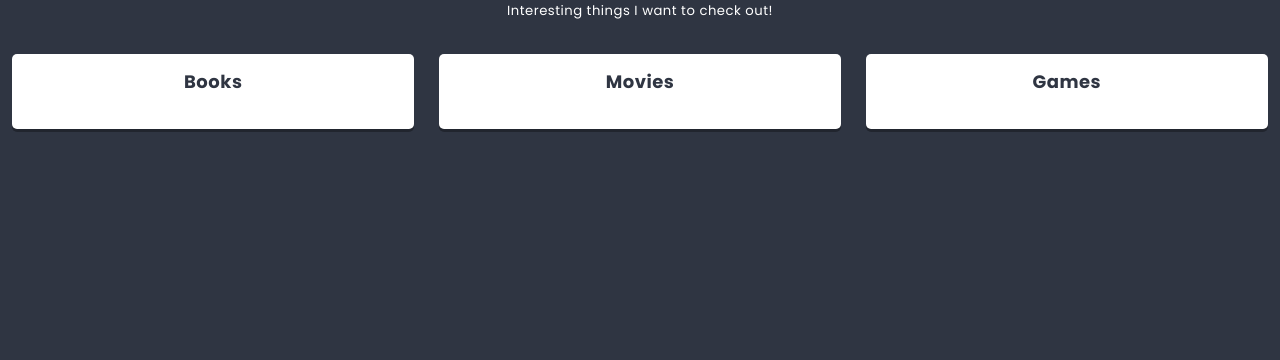
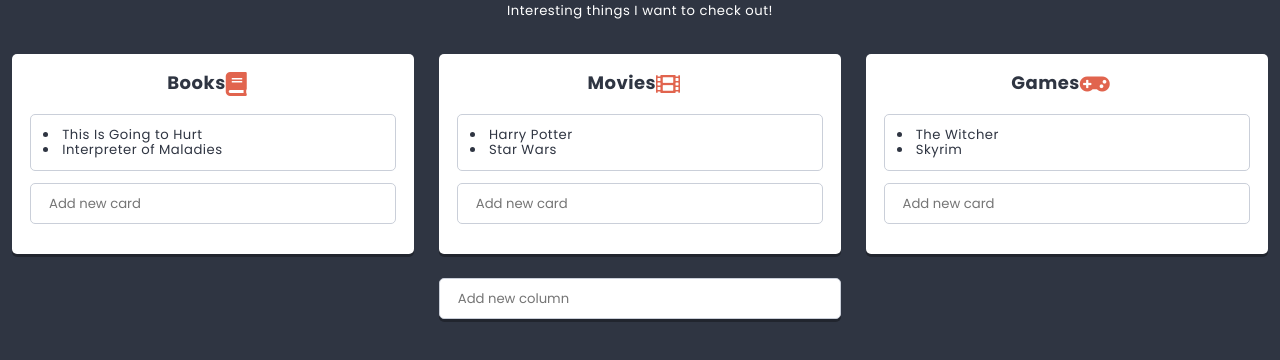
Before and after one commit to pkawecki/To-Do-List, a React app: page / in a window 1280 px wide. Shown: the part 378-738 px from the top of the page. Built offline with nearby package versions, Linux system fonts and the light colour scheme.

Commit message:
Column, Card creator and Icon added

```diff
--- /dev/null
+++ b/src/components/Card/Card.js
@@ -0,0 +1,24 @@
+import React from "react";
+import styles from './Card.scss' ;
+import PropTypes from 'prop-types';
+
+class Card extends React.Component {
+
+    static propTypes = {
+
+        // key: PropTypes.node.isRequired,
+        // this.props.cards[0].title
+    }
+    render(){
+        console.log(this.props.cards);
+        return(
+            <section className ={styles.component}>
+
+                {this.props.cards.map(({key, title}) => (
+                    <li>{title}</li>
+                ))}
+            </section>
+        )
+    }
+}
+export default Card;
--- a/src/components/Column/Column.js
+++ b/src/components/Column/Column.js
@@ -1,16 +1,41 @@
 import React from "react";
 import styles from './Column.scss' ;
 import PropTypes from 'prop-types';
+import Card from "../Card/Card";
+import Creator from "../Creator/Creator";
+import Icon from "./Icon";
+import { settings } from "../../data/dataStore";
 
 class Column extends React.Component {
+    state = {
+        cards: this.props.cards || [],
+    }
     static propTypes = {
-        // columnTitle: PropTypes.node.isRequired,
-        key: PropTypes.node.isRequired,
+        columnTitle: PropTypes.node.isRequired,
+        //key: PropTypes.node.isRequired,
+    }
+    addCard(title){
+        this.setState(state => (
+            {
+                cards: [
+                    ...state.cards,
+                    {
+                        key: state.cards.length ? state.cards[state.cards.length-1].key+1 : 0,
+                        title
+                    }
+                ]
+            }
+        ))
     }
     render(){
+
         return(
             <section className ={styles.component}>
-                <h3 className={styles.title} > {this.props.title}</h3>
+                <h3 className={styles.title} > {this.props.title}
+                <span className={styles.icon}><Icon name={this.props.icon}/></span>
+                </h3>
+                <Card cards={this.state.cards} />
+                <Creator text={settings.cardCreatorText} action={title => this.addCard(title)} />
             </section>
         )
     }
--- a/src/components/List/List.js
+++ b/src/components/List/List.js
@@ -19,6 +19,21 @@
     static defaultProps = {
         description: settings.defaultListDescription,
     }
+    addColumn(title){
+        this.setState(state => (
+          {
+              columns: [
+                  ...state.columns,
+                  {
+                      key: state.columns.length ? state.columns[state.columns.length-1].key+1 : 0,
+                      title,
+                      icon: 'list-alt',
+                      cards: []
+                  }
+              ]
+          }
+        ));
+    }
     render() {
         return (
             <div id="list">
@@ -30,7 +45,10 @@
                     <div className={styles.columns}>
                         {this.state.columns.map(({ key, ...columnProps }) => (
                             <Column key={key} {...columnProps} />
-                        ))}
+                            ))}
+                    </div>
+                    <div className={styles.creator}>
+                            <Creator text={settings.columnCreatorText} action={title => this.addColumn(title)}/>
                     </div>
                 </section>
 
```
Also changed, not shown: src/components/Column/Icon.js (renamed from Nowy folder/Creator-Button-Icon/Icon.js).
